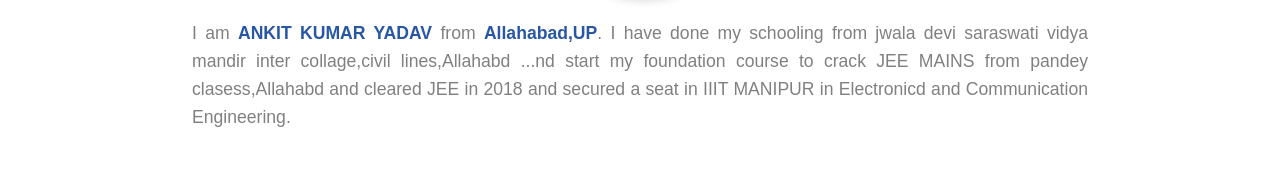
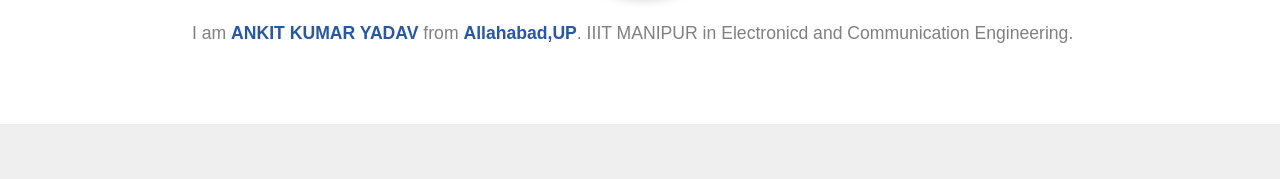
Before and after one commit to ankityadav7420/Portfolio, a plain HTML site: page make_resume_responsive.html in a window 1280 px wide. Shown: the part 604-783 px from the top of the page. Drawn offline with Linux system fonts and the light colour scheme.

Commit message:
Update make_resume_responsive.html

```diff
--- a/make_resume_responsive.html
+++ b/make_resume_responsive.html
@@ -123,7 +123,8 @@
             <div id="about-para">
 
                 <p>
-                    I am <span class="text-highlight">ANKIT KUMAR YADAV</span> from <span class="text-highlight">Allahabad,UP</span>. I have done my schooling from jwala  devi saraswati vidya mandir inter collage,civil lines,Allahabd ...nd start my foundation course to crack JEE MAINS from pandey clasess,Allahabd and cleared JEE in 2018 and secured a seat in IIIT MANIPUR in Electronicd and Communication Engineering.
+                    I am <span class="text-highlight">ANKIT KUMAR YADAV</span> from <span class="text-highlight">Allahabad,UP</span>.
+                     IIIT MANIPUR in Electronicd and Communication Engineering.
                 </p>
 
             </div>
```
